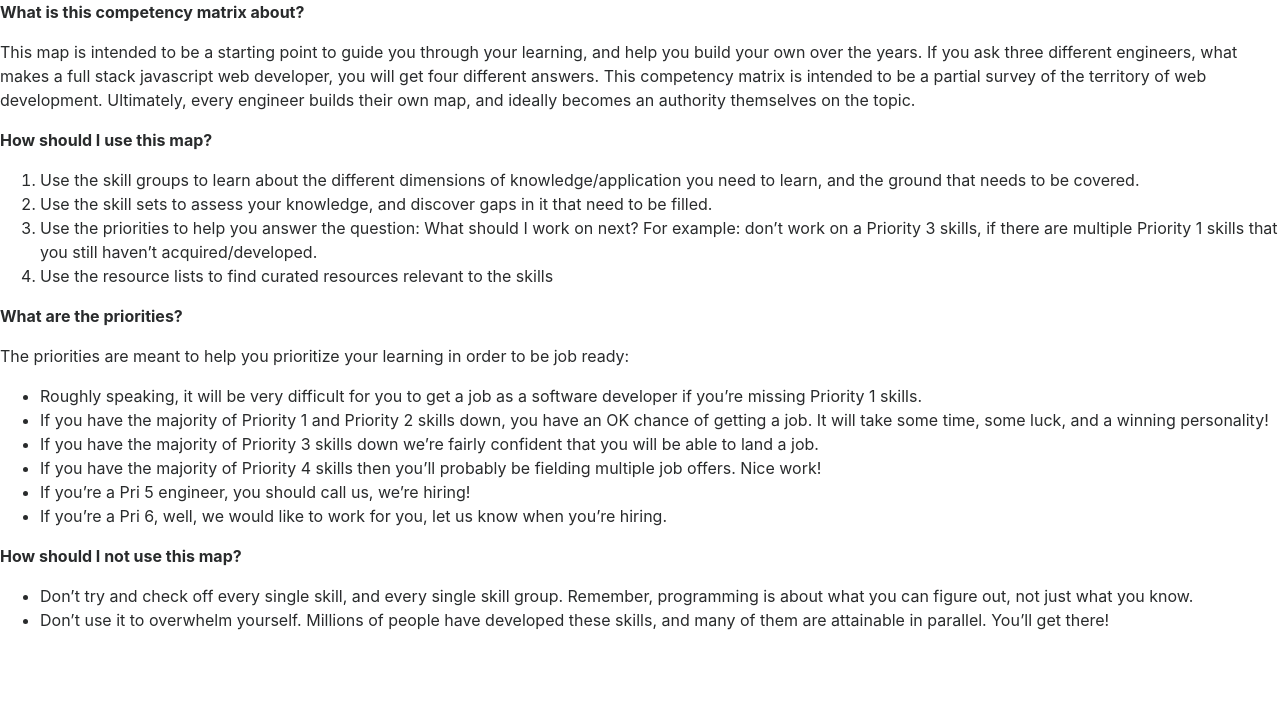
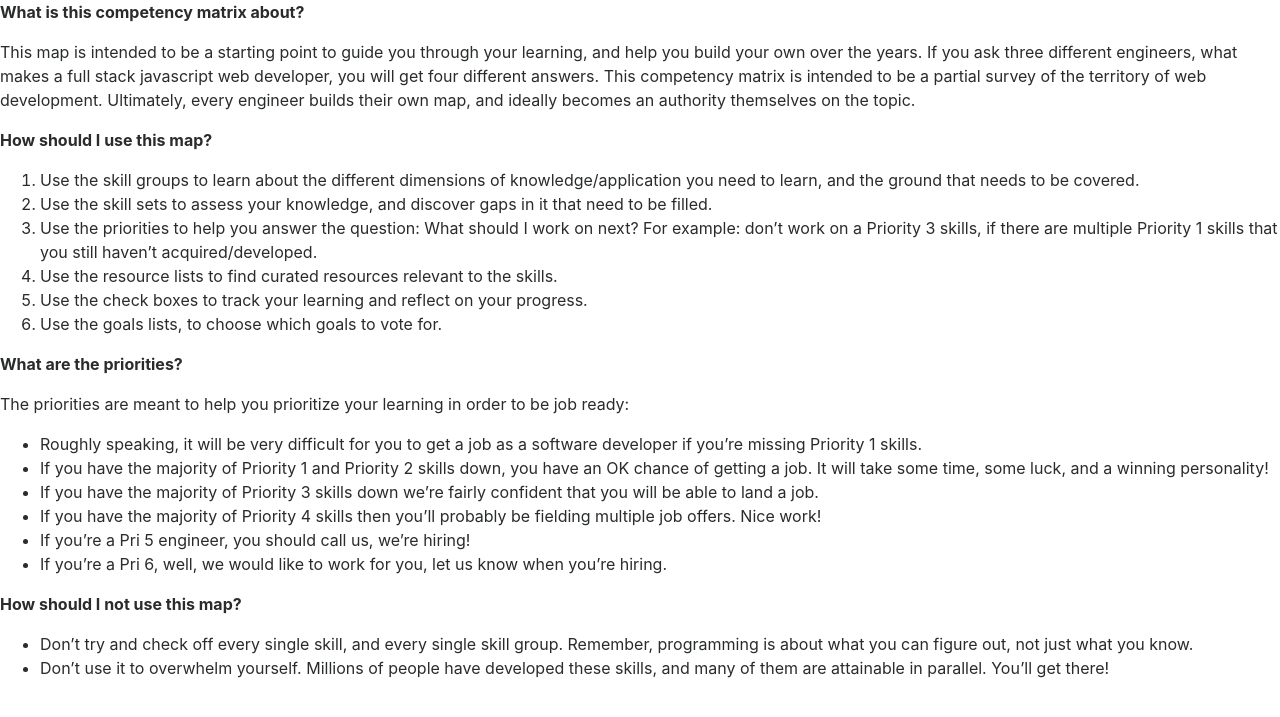
Before and after one commit to GuildCrafts/matrix, a Jekyll site: the page built from about.md, in a window 1280 px wide. Shown: the top 717 px of the page. Built offline with Jekyll 4.4.1, drawn with Linux system fonts in a browser that asks for light colours.

Commit message:
about.md

```diff
--- a/about.md
+++ b/about.md
@@ -14,7 +14,9 @@ If you ask three different engineers, what makes a full stack javascript web dev
 1. Use the skill groups to learn about the different dimensions of knowledge/application you need to learn, and the ground that needs to be covered.
 2. Use the skill sets to assess your knowledge, and discover gaps in it that need to be filled.
 3. Use the priorities to help you answer the question: What should I work on next? For example: don't work on a Priority 3 skills, if there are multiple Priority 1 skills that you still haven't acquired/developed.
-4. Use the resource lists to find curated resources relevant to the skills
+4. Use the resource lists to find curated resources relevant to the skills.
+5. Use the check boxes to track your learning and reflect on your progress.
+6. Use the goals lists, to choose which goals to vote for.
 
 **What are the priorities?**
 
```
